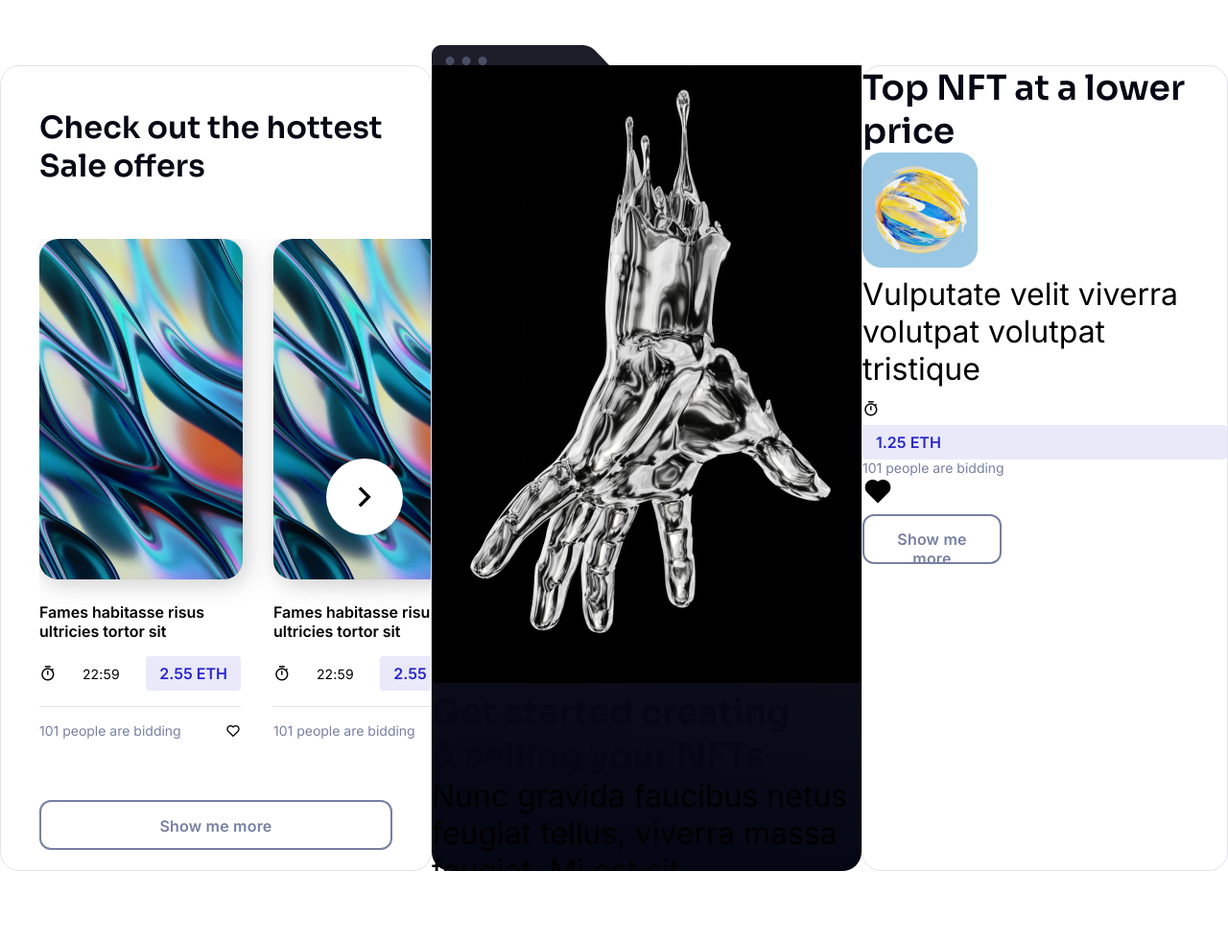
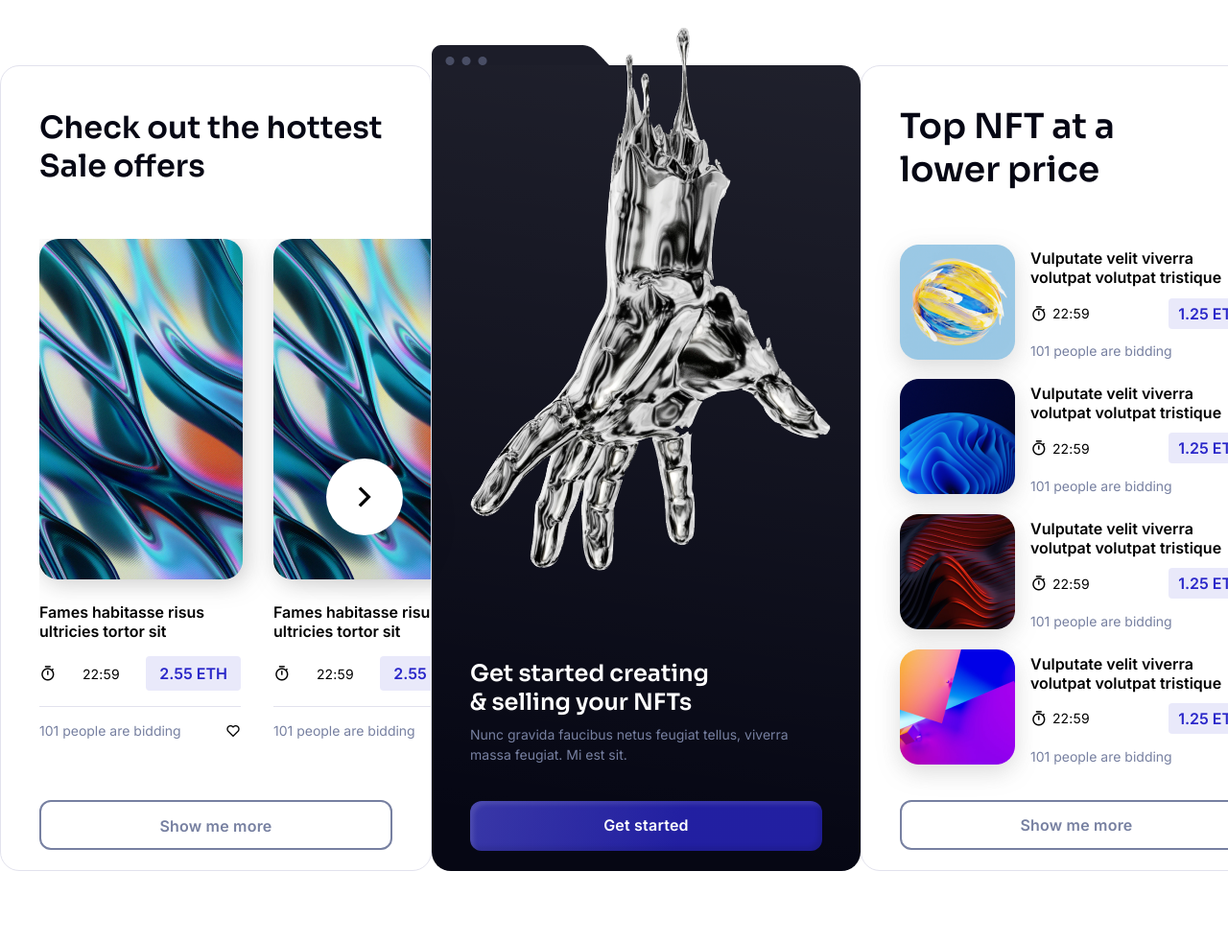
Before and after one commit to Z7trick/NFT-practice, a plain HTML site: page index.html in a window 1280 px wide. Shown: the part 2858-3840 px from the top of the page at 96% size. Before the commit the page ends 3766 px from the top, so only its background shows below. Drawn offline with nearby package versions, Linux system fonts and the light colour scheme.

Commit message:
some big changes

```diff
--- a/assets/js/main.js
+++ b/assets/js/main.js
@@ -68,6 +68,15 @@ const swiper2 = new Swiper('.hottest-left__swiper', {
 	loop: true,
 	spaceBetween: 80,
 	slidesPerView: 2,
+});
+
+// ============== likes anim ==========
+
+const getLike = document.querySelectorAll('.get-like');
+getLike.forEach((item) => {
+	item.addEventListener('click', () => {
+		item.classList.toggle('red');
+	});
 });
 
 /*==================== VIDEO ====================*/
--- a/assets/scss/styles.scss
+++ b/assets/scss/styles.scss
@@ -137,6 +137,10 @@ input {
 }
 
 /*=============== REUSABLE CSS CLASSES ===============*/
+
+.red {
+	color: red;
+}
 .section {
 	&__title {
 		color: var(--first-color);
@@ -667,12 +671,15 @@ input {
 
 /*=============== HOTTEST ===============*/
 .hottest {
+	margin-bottom: 9.375rem;
 	&__wrapper {
 		position: relative;
 		display: flex;
 		justify-content: space-between;
 		align-items: center;
 		.swiper-next {
+			width: 40px;
+			height: 40px;
 			bottom: 12px;
 			left: 360px;
 			font-size: 2.55rem;
@@ -693,7 +700,7 @@ input {
 	overflow: hidden;
 }
 .hottest-left {
-	padding: 2.8rem 0 2.5rem 2.5rem;
+	padding: 2.8rem 0 0 2.5rem;
 	width: 450px;
 	height: 840px;
 	border: 1px solid #e2e2ed;
@@ -737,6 +744,10 @@ input {
 		width: 100%;
 	}
 	&__likes {
+		.ri-heart-line {
+			position: relative;
+			z-index: 110;
+		}
 		.like-info {
 			flex: 1 1 70%;
 		}
@@ -746,19 +757,17 @@ input {
 		align-items: center;
 	}
 }
-.btn {
-	&_light {
-	}
-
-	&_blue-dark {
-	}
-}
 .hottest-mid {
 	background: linear-gradient(188.08deg, rgba(255, 255, 255, 0.1) 0%, rgba(255, 255, 255, 0) 93.79%), #060714;
 	width: 450px;
 	height: 840px;
 	border-radius: 0px 20px 20px 20px;
 	position: relative;
+	display: flex;
+	justify-content: flex-end;
+	align-items: center;
+	flex-direction: column;
+	padding: 0 2.5rem 1.26rem 2.5rem;
 	&::before {
 		content: url('../img/pleat.png');
 		position: absolute;
@@ -766,35 +775,108 @@ input {
 		left: 0;
 	}
 	&__inner {
+		width: 448px;
+		height: 644px;
+		position: absolute;
+		top: -65px;
+		left: 0;
+		img {
+			width: 100%;
+			height: 100%;
+			object-fit: cover;
+		}
 	}
 
 	&__title {
+		font-size: var(--title-size);
+		color: var(--white-color);
+		font-weight: var(--font-semi-bold);
+		align-self: flex-start;
 	}
 
 	&__descr {
+		margin-top: 8px;
+		font-size: 0.875rem;
+		line-height: 150%;
+		color: var(--first-color-alt);
+	}
+	.btn {
+		width: 367px;
+		height: 52px;
+		margin-top: 2.375rem;
 	}
 }
 .hottest-right {
+	.btn {
+		margin-top: 16px;
+		width: 368px;
+		height: 52px;
+	}
 	width: 450px;
 	height: 840px;
 	border: 1px solid #e2e2ed;
 	border-radius: 20px;
+	padding: 2.5rem 2.5rem 0 2.5rem;
+
 	&__title {
+		width: 315px;
 	}
-
+	&__subtitle {
+		font-size: var(--h7-font-size);
+		font-weight: var(--font-semi-bold);
+	}
 	&__wrapper {
+		margin-top: 3.5rem;
+		display: flex;
+		flex-direction: column;
+		justify-content: center;
+		gap: 0.8rem;
+		align-items: center;
 	}
 
 	&__item {
+		display: flex;
+		justify-content: space-between;
+		align-items: center;
+		gap: 1rem;
 	}
 
 	&__inner {
+		width: 120px;
+		height: 128px;
+		img {
+			filter: drop-shadow(0px 8px 12px rgba(80, 80, 80, 0.209));
+			max-height: 100%;
+			object-fit: cover;
+		}
 	}
-
+	&__content {
+		grid-template-rows: repeat(3, minmax(230, auto));
+		row-gap: 0.7rem;
+	}
 	&__descr {
+		display: flex;
+		justify-content: space-between;
+		align-items: center;
+		.timer {
+			flex: 0 0 50%;
+		}
+		.price {
+			padding: 6px 10px;
+		}
 	}
 
 	&__likes {
+		display: flex;
+		justify-content: space-between;
+		align-items: center;
+		.like-info {
+			flex: 1 1 70%;
+		}
+		.ri-heart-fill {
+			color: red;
+			font-size: 1.5rem;
+		}
 	}
 }
 
--- a/index.html
+++ b/index.html
@@ -458,7 +458,7 @@
 
 											<div class="swiper-item__likes">
 												<div class="like-info">101 people are bidding</div>
-												<i class="ri-heart-line"></i>
+												<i class="ri-heart-line get-like"></i>
 											</div>
 										</div>
 									</div>
@@ -477,7 +477,7 @@
 
 											<div class="swiper-item__likes">
 												<div class="like-info">101 people are bidding</div>
-												<i class="ri-heart-line"></i>
+												<i class="ri-heart-line get-like"></i>
 											</div>
 										</div>
 									</div>
@@ -496,7 +496,7 @@
 
 											<div class="swiper-item__likes">
 												<div class="like-info">101 people are bidding</div>
-												<i class="ri-heart-line"></i>
+												<i class="ri-heart-line get-like"></i>
 											</div>
 										</div>
 									</div>
@@ -506,7 +506,7 @@
 						</div>
 						<div class="hottest-mid">
 							<div class="hottest-mid__inner">
-								<img src="assets/img/mid.png" alt="" />
+								<img src="assets/img/hand.png" alt="" />
 							</div>
 							<div class="hottest-mid__title title">
 								Get started creating
@@ -523,17 +523,70 @@
 							<div class="hottest-right__wrapper">
 								<div class="hottest-right__item">
 									<div class="hottest-right__inner">
-										<img src="assets/img/item.jpg" alt="" />
+										<img src="assets/img/item.png" alt="" />
 									</div>
-									<h7 class="hottest-right__title">Vulputate velit viverra volutpat volutpat tristique</h7>
+									<div class="hottest-right__content grid">
+										<h7 class="hottest-right__subtitle">Vulputate velit viverra volutpat volutpat tristique</h7>
 										<div class="hottest-right__descr">
 											<i class="ri-timer-line"></i>
-										<div class="timer"></div>
+											<div class="timer">22:59</div>
 											<div class="price">1.25 ETH</div>
 										</div>
 										<div class="hottest-right__likes">
 											<div class="like-info">101 people are bidding</div>
 											<i class="ri-heart-fill"></i>
+										</div>
+									</div>
+								</div>
+								<div class="hottest-right__item">
+									<div class="hottest-right__inner">
+										<img src="assets/img/item1.png" alt="" />
+									</div>
+									<div class="hottest-right__content grid">
+										<h7 class="hottest-right__subtitle">Vulputate velit viverra volutpat volutpat tristique</h7>
+										<div class="hottest-right__descr">
+											<i class="ri-timer-line"></i>
+											<div class="timer">22:59</div>
+											<div class="price">1.25 ETH</div>
+										</div>
+										<div class="hottest-right__likes">
+											<div class="like-info">101 people are bidding</div>
+											<i class="ri-heart-fill"></i>
+										</div>
+									</div>
+								</div>
+								<div class="hottest-right__item">
+									<div class="hottest-right__inner">
+										<img src="assets/img/item2.png" alt="" />
+									</div>
+									<div class="hottest-right__content grid">
+										<h7 class="hottest-right__subtitle">Vulputate velit viverra volutpat volutpat tristique</h7>
+										<div class="hottest-right__descr">
+											<i class="ri-timer-line"></i>
+											<div class="timer">22:59</div>
+											<div class="price">1.25 ETH</div>
+										</div>
+										<div class="hottest-right__likes">
+											<div class="like-info">101 people are bidding</div>
+											<i class="ri-heart-fill"></i>
+										</div>
+									</div>
+								</div>
+								<div class="hottest-right__item">
+									<div class="hottest-right__inner">
+										<img src="assets/img/item3.png" alt="" />
+									</div>
+									<div class="hottest-right__content grid">
+										<h7 class="hottest-right__subtitle">Vulputate velit viverra volutpat volutpat tristique</h7>
+										<div class="hottest-right__descr">
+											<i class="ri-timer-line"></i>
+											<div class="timer">22:59</div>
+											<div class="price">1.25 ETH</div>
+										</div>
+										<div class="hottest-right__likes">
+											<div class="like-info">101 people are bidding</div>
+											<i class="ri-heart-fill"></i>
+										</div>
 									</div>
 								</div>
 								<a href="#" class="btn btn_light">Show me more</a>
```
Also changed, not shown: assets/css/styles.min.css, assets/img/hand.png (added), assets/img/item.png (added), assets/img/item1.png (added), assets/img/item2.png (added), assets/img/item3.png (added), assets/img/mid.png (deleted). Lines whose indentation alone changed are shown as unchanged.
